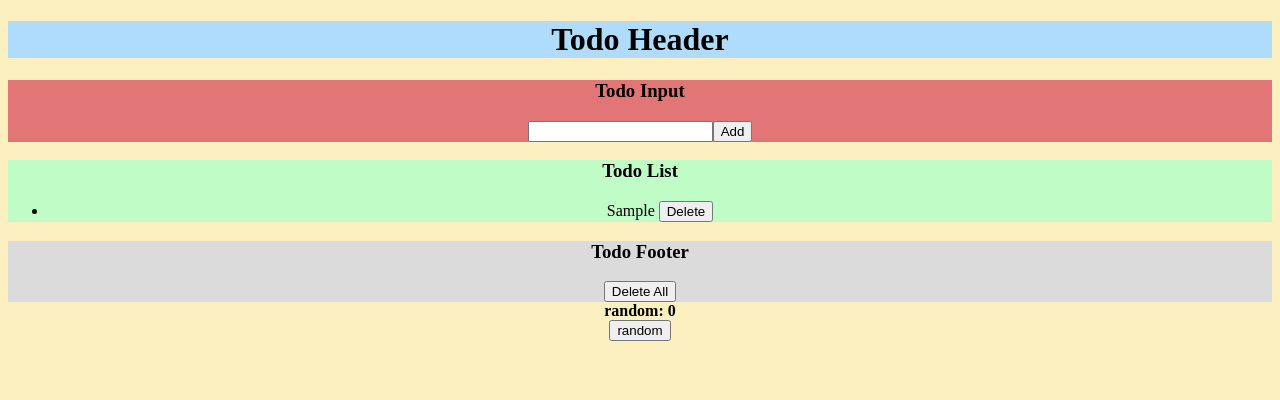
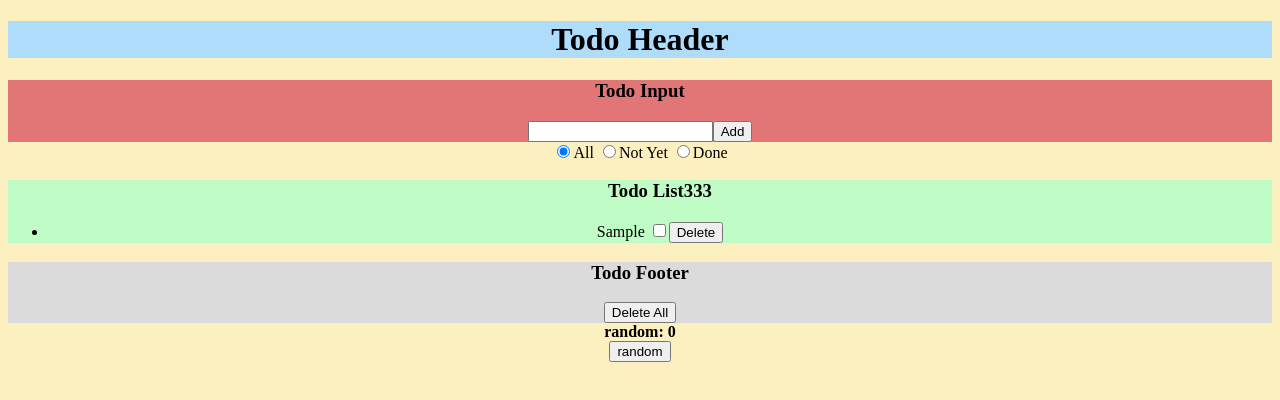
Before and after one commit to Green-Pea-Ai/WD_Video_Stack, a Vue app in the folder frontend/: page /todo in a window 1280 px wide. Both pictures are taken after typing "Sample" into the empty fields and a click on the button "Add". Shown: the top 400 px of the page. Built offline with nearby package versions, Linux system fonts and the light colour scheme; what vue-cookies would draw is missing.

Commit message:
200807 Fri 19:59, Vue 수업.
ToDo 앱 완료 미완료 구분 라디오 버튼 만들기.(추가 작업 필요)

```diff
--- /dev/null
+++ b/frontend/src/components/TodoFilter.vue
@@ -0,0 +1,32 @@
+<template>
+  <div class="todo">
+    <input type="radio"
+      v-bind:checked="filter === null"
+      v-on:change="SET_FILTER(null)">All
+
+    <input type="radio"
+      v-bind:checked="filter === 'A'"
+      v-on:change="SET_FILTER('A')">Not Yet
+
+    <input type="radio"
+      v-bind:checked="filter === 'B'"
+      v-on:change="SET_FILTER('B')">Done
+  </div>
+</template>
+
+<script>
+import { mapState, mapMutations } from 'vuex'
+import { SET_FILTER } from '../store/mutation-types'
+export default {
+  computed: {
+    ...mapState([
+      'filter'
+    ])
+  },
+  methods: {
+    ...mapMutations([
+      SET_FILTER
+    ])
+  }
+}
+</script>
--- a/frontend/src/components/TodoFooter.vue
+++ b/frontend/src/components/TodoFooter.vue
@@ -20,5 +20,4 @@ export default {
   div {
     background-color: #DBDBDB;
   }
-
 </style>
--- a/frontend/src/components/TodoHeader.vue
+++ b/frontend/src/components/TodoHeader.vue
@@ -5,14 +5,11 @@
 </template>
 
 <script>
-
 export default { }
-
 </script>
 
 <style scoped>
   div {
     background-color: #AFDCFA;
   }
-
 </style>
--- a/frontend/src/components/TodoInput.vue
+++ b/frontend/src/components/TodoInput.vue
@@ -1,14 +1,12 @@
 <template>
   <div>
     <h3>Todo Input</h3>
-    <input type="text" v-model="newTodoItem"
-        v-on:keypress.enter="addTodo">
+    <input type="text" v-model="newTodoItem" v-on:keypress.enter="addTodo">
     <button v-on:click="addTodo">Add</button>
   </div>
 </template>
 
 <script>
-
 export default {
   data () {
     return {
@@ -21,7 +19,7 @@ export default {
         var value = this.newTodoItem && this.newTodoItem.trim()
         // trim()은 공백제거
         // this.newTodoItem.trim()
-        console.log('addTodo: ' + value)
+        console.log('addTodo')
         this.$emit('addTodo', value)
         this.clearInput()
       }
--- /dev/null
+++ b/frontend/src/components/TodoItem.vue
@@ -0,0 +1,70 @@
+<template>
+  <div class="todo">
+    <li>
+      <span v-if="!isEditing" v-on:dblclick="handleDblClick">
+        {{ todoItem.content }}
+      </span>
+      <input v-else type="text" ref="content"
+        v-bind:value="todoItem.content"
+        v-on:blur="handleBlur"
+        v-on:keydown.enter="updateTodo"/>
+
+      <input type="checkbox"
+        v-bind:checked="todoItem.done"
+        v-on:change="toggleTodoStatus()">
+      <button v-on:click="removeTodo">Delete</button>
+    </li>
+  </div>
+</template>
+
+<script>
+export default {
+  name: 'TodoItem',
+  // props -> 컴포넌트 안에서 통신할 때 사용
+  // TodoList 바인드 -> TodoItem props로 받음(하위 -> 상위)
+  // 상위 -> 하위는 오목만들 때 배움?
+  // props가 v-bind에 연결된다.
+  props: {
+    todoItem: {
+      type: Object
+    },
+    editingId: {
+      type: Number
+    }
+  },
+  computed: {
+    isEditing () {
+      return this.todoItem.id === this.editingId
+    }
+  },
+  methods: {
+    removeTodo () {
+      const id = this.todoItem.id
+      this.$emit('removeTodo', id)
+    },
+    handleDblClick () {
+      const { id } = this.todoItem
+      this.$emit('setEditingId', id)
+      this.$nextTick(() => {
+        this.$refs.content.focus()
+      })
+    },
+    handleBlur () {
+      this.$emit('resetEditingId')
+    },
+    updateTodo (e) {
+      const id = this.todoItem.id
+      const content = e.target.value.trim()
+      if (content.length <= 0) {
+        return false
+      }
+      this.$emit('updateTodo', content, id)
+      this.$refs.content.blur()
+    },
+    toggleTodoStatus () {
+      const id = this.todoItem.id
+      this.$emit('toggleTodoStatus', id)
+    }
+  }
+}
+</script>
--- a/frontend/src/components/TodoList.vue
+++ b/frontend/src/components/TodoList.vue
@@ -1,42 +1,105 @@
 <template>
   <div>
-    <h3>Todo List</h3>
+    <!-- <h3 class="monospace">Todo List</h3> -->
     <ul>
-      <li v-for="(todoItem, idx) in todoItems"
-          v-bind:key="idx">
-          {{ todoItem }}
-          <button v-on:click="removeTodo(todoItem, idx)">
-            Delete
-          </button>
-      </li>
+      <h3>Todo List333</h3>
+      <todo-item v-for="todoItem in todoItems"
+          v-bind:key="todoItem.id"
+          v-bind:todoItem="todoItem"
+          v-bind:editingId="editingId"
+          v-on:removeTodo="onRemoveTodo"
+          v-on:updateTodo="onUpdateTodo"
+          v-on:setEditingId="SET_EDITING_ID"
+          v-on:resetEditingId="RESET_EDITING_ID"
+          v-on:toggleTodoStatus="onToggleTodoStatus"/>
     </ul>
   </div>
 </template>
 
 <script>
+import TodoItem from './TodoItem.vue'
+import { mapState, mapMutations, mapGetters } from 'vuex'
+import { RESET_EDITING_ID, SET_EDITING_ID } from '../store/mutation-types'
 
 export default {
-  data () {
-    return {
-      // todoItems: ['item1', 'item2', 'item3']
+  components: {
+    'todo-item': TodoItem
+  },
+  computed: {
+    todoItems () {
+      return this.filteredTodoItems
+    },
+    ...mapState([
+      'editingId'
+    ]),
+    ...mapGetters([
+      'filteredTodoItems'
+    ])
+  },
+  methods: {
+    ...mapMutations([
+      SET_EDITING_ID,
+      RESET_EDITING_ID
+    ]),
+    onRemoveTodo (id) {
+      this.$emit('removeTodo', id)
+    },
+    onUpdateTodo (content, id) {
+      this.$emit('updateTodo', content, id)
+    },
+    onToggleTodoStatus (id) {
+      this.$emit('toggleTodoStatus', id)
     }
-  },
-  props: ['todoItems'],
-  methods: {
-    removeTodo (todoItem, idx) {
+    /* removeTodo (todoItem, idx) {
       console.log('removeTodo')
       // splice() : 배열에서 값 추출
       // this.todoItems.splice(idx, 1)
       this.$emit('removeTodo', todoItem, idx)
-    }
+    },
+    handleDblClick (idx) {
+      const { id } = this.todoItems[idx]
+      this.$emit('setEditingId', id)
+
+      // this.todoItems[idx].isEditing = true
+
+      // refs 자바스크립트에 보면 DOM이란 것이 있다.
+      // DOM에 각종 HTML 태그들이 연결이 되는데
+      // Vue, React 것들은 자동으로 template을 맵핑시켜서 재활용성을 높여주는 녀석들임
+      // 특정 키워드를 통해서 Automatic HTML Tag를 생성해준다고도 말할 수 있다.
+      // 그러다보니 HTML내에 있는 값들을 참조할때 $refs 통해 접근할 수 있게 해준다.
+      // console.log('handleDblClick this.$refs:', this.$refs.content[0])
+      // console.log('handleDblClick this.$refs.content[0]:', this.$refs.content[0])
+
+      // UI 처리가 끝난 시점에 혹시 처리가 되지 않을 수도 있는 녀석들이 있다 판단하면
+      // nextTick()에서 처리를 해주면 미처 처리되지 않았을 수도 있는 것들을 완벽하게 처리할 수 있다.
+      this.$nextTick(() => {
+        console.log('handleDblClick this.$refs.content[0]:', this.$refs.content[0])
+        this.$refs.content[0].focus()
+      })
+    },
+    updateTodo (id, e) {
+      // console.log('updateTodo e:', e)
+
+      const content = e.target.value.trim()
+
+      if (content.length <= 0) {
+        return false
+      }
+      // emit을 쓰면 컴포넌트 전달이 된다.(TodoList.vue -> Todo.vue)
+      this.$emit('updateTodo', content, id)
+
+      this.$ref.content[0].blur()
+    }, */
   }
 }
-
 </script>
 
 <style scoped>
   div {
     background-color: #C0FCC5;
   }
-
+  .monospace {
+    font-family: "lucida Console", Courier, monospace;
+    text-decoration: underline;
+  }
 </style>
--- a/frontend/src/store/actions.js
+++ b/frontend/src/store/actions.js
@@ -4,15 +4,24 @@ import {
   ADD_TODO,
   REMOVE_TODO,
   CLEAR_ALL,
-  RESTORE
+  RESTORE,
+  EDIT_TODO,
+  TOGGLE_TODO_STATUS
 } from './mutation-types'
 
 import axios from 'axios'
 
 export default {
+  editTodo ({ commit }, payload) {
+    commit(EDIT_TODO, payload)
+  },
+  toggleTodoStatus ({ commit }, id) {
+    commit(TOGGLE_TODO_STATUS, id)
+  },
   save ({ state }) {
     const data = {
-      todoItems: state.todoItems
+      todoItems: state.todoItems,
+      nextTodoId: state.nextTodoId
     }
     localStorage.setItem('todo-app-data', JSON.stringify(data))
   },
--- a/frontend/src/store/getters.js
+++ b/frontend/src/store/getters.js
@@ -1,4 +1,21 @@
 export default {
+  filteredTodoItems (state) {
+    if (!state.filter) {
+      return state.todoItems
+    }
+
+    if (state.filter === 'A') {
+      return state.todoItems.filter(todoItem => {
+        return todoItem.done === false
+      })
+    }
+
+    if (state.filter === 'B') {
+      return state.todoItems.filter(todoItem => {
+        return todoItem.done === true
+      })
+    }
+  },
   count (state, getters) {
     // 연산이 없어서 크리티컬 섹션이 발생할 일이 없다.
     return Math.pow(state.count, getters.weight)
--- a/frontend/src/store/mutation-types.js
+++ b/frontend/src/store/mutation-types.js
@@ -5,3 +5,10 @@ export const failGenRandNum = 'failGenRandNum'
 export const successGenRandNum = 'successGenRandNum'
 
 export const RESTORE = 'RESTORE'
+export const EDIT_TODO = 'EDIT_TODO'
+
+export const SET_EDITING_ID = 'SET_EDITING_ID'
+export const RESET_EDITING_ID = 'RESET_EDITING_ID'
+
+export const TOGGLE_TODO_STATUS = 'TOGGLE_TODO_STATUS'
+export const SET_FILTER = 'SET_FILTER'
--- a/frontend/src/store/mutations.js
+++ b/frontend/src/store/mutations.js
@@ -1,15 +1,42 @@
 import {
-  successGenRandNum,
-  failGenRandNum,
   ADD_TODO,
   REMOVE_TODO,
   CLEAR_ALL,
-  RESTORE
+  successGenRandNum,
+  failGenRandNum,
+  RESTORE,
+  EDIT_TODO,
+  SET_EDITING_ID,
+  RESET_EDITING_ID,
+  TOGGLE_TODO_STATUS,
+  SET_FILTER
 } from './mutation-types'
 
 export default {
-  [RESTORE] (state, { todoItems }) {
-    state.todoItems = todoItems
+  [ADD_TODO] (state, payload) {
+    const { content } = payload
+    state.todoItems.push({ id: state.nextTodoId, content, done: false })
+    state.nextTodoId++
+  },
+  [REMOVE_TODO] (state, id) {
+    const targetIndex = state.todoItems.findIndex(v => v.id === id)
+    state.todoItems.splice(targetIndex, 1)
+    // state.todoItems.splice({ id: state.nextTodoId, content, done: false })
+    // splice(start, count, 대체내용들)
+    // 시작위치부터 count 개수만큼 추출해낼건데
+    // 세번째 인자인 대체내용들로 해당 위치를 채워넣을 수 있다.
+    // splice(1, 3, 'a', 'b', 'c')
+  },
+  [CLEAR_ALL] (state) {
+    console.log('CLEAR_ALL')
+    state.todoItems = []
+  },
+  [successGenRandNum] (state, payload) {
+    console.log('payload = ' + payload)
+    state.random = payload
+  },
+  [failGenRandNum] () {
+    alert('오류를(을) 시전했다.')
   },
   increment (state) {
     state.count++
@@ -17,19 +44,34 @@ export default {
   decrement (state) {
     state.count--
   },
-  [successGenRandNum] (state, payload) {
-    state.random = payload
+  [RESTORE] (state, { todoItems, nextTodoId }) {
+    state.todoItems = todoItems
+    state.nextTodoId = nextTodoId
   },
-  [failGenRandNum] () {
-    alert('망')
+  [EDIT_TODO] (state, payload) {
+    const { id, content } = payload
+    const targetIndex = state.todoItems.findIndex(v => v.id === id)
+    const targetTodoItem = state.todoItems[targetIndex]
+    state.todoItems.splice(targetIndex, 1, { ...targetTodoItem, content })
+    // JavaScript에서 ...은 배열등에서 값을 가져올 때
+    // 아직 처리하지 않은게 있다면 남은 모든 것을 가져온다.
   },
-  [ADD_TODO] (state, todoItems) {
-    state.todoItems.push(todoItems)
+  [SET_EDITING_ID] (state, id) {
+    state.editingId = id
   },
-  [REMOVE_TODO] (state, idx) {
-    state.todoItems.splice(idx, 1)
+  [RESET_EDITING_ID] (state) {
+    state.editingId = 0
   },
-  [CLEAR_ALL] (state) {
-    state.todoItems = []
+  [TOGGLE_TODO_STATUS] (state, id) {
+    const filtered = state.todoItems.filter(todoItem => {
+      return todoItem.id === id
+    })
+
+    filtered.forEach(todoItem => {
+      todoItem.done = !todoItem.done
+    })
+  },
+  [SET_FILTER] (state, filter) {
+    state.filter = filter
   }
 }
--- a/frontend/src/store/states.js
+++ b/frontend/src/store/states.js
@@ -2,5 +2,8 @@ export default {
   count: 0,
   weight: 2,
   random: 0,
-  todoItems: []
+  todoItems: [],
+  editingId: 0,
+  nextTodoId: 1,
+  filter: null
 }
--- a/frontend/src/views/Todo.vue
+++ b/frontend/src/views/Todo.vue
@@ -2,8 +2,10 @@
   <div class="todo">
     <todo-header></todo-header>
     <todo-input v-on:addTodo="onAddTodo"></todo-input>
-    <todo-list v-bind:todoItems="todoItems"
-              v-on:removeTodo="onRemoveTodo"></todo-list>
+    <todo-filter></todo-filter>
+    <todo-list v-on:removeTodo="onRemoveTodo">
+              v-on:updateTodo="onEditTodo"
+              v-on:toggleTodoStatus="onToggleTodoStatus"></todo-list>
     <todo-footer v-on:removeAll="onClearAll"></todo-footer>
     <b>random: {{ this.$store.getters.random }}</b><br>
     <input type="button" @click="randomNumber()" value="random"/><br>
@@ -15,8 +17,10 @@ import TodoHeader from '../components/TodoHeader.vue'
 import TodoInput from '../components/TodoInput.vue'
 import TodoList from '../components/TodoList.vue'
 import TodoFooter from '../components/TodoFooter.vue'
+import TodoFilter from '../components/TodoFilter.vue'
+import { mapActions } from 'vuex'
 // import store from '../store'
-import { mapState, mapActions } from 'vuex'
+// import { SET_EDITING_ID, RESET_EDITING_ID } from '../store/mutation-types'
 
 export default {
   name: 'Todo',
@@ -24,13 +28,9 @@ export default {
     'todo-header': TodoHeader,
     'todo-input': TodoInput,
     'todo-list': TodoList,
-    'todo-footer': TodoFooter
+    'todo-footer': TodoFooter,
+    'todo-filter': TodoFilter
   },
-  /* data () {
-    return {
-      todoItems: []
-    }
-  }, */
   methods: {
     ...mapActions([
       'clearAll',
@@ -38,22 +38,33 @@ export default {
       'removeTodo',
       'generateRandomNumber',
       'save',
-      'restore'
+      'restore',
+      'editTodo',
+      'toggleTodoStatus'
     ]),
     onClearAll () {
       this.clearAll()
       this.save()
     },
-    onAddTodo (todoItem) {
+    onAddTodo (content) {
+      const todoItem = { content }
       this.addTodo(todoItem)
       this.save()
     },
-    onRemoveTodo (todoItem, idx) {
-      this.removeTodo(idx)
+    onRemoveTodo (id) {
+      this.removeTodo(id)
       this.save()
     },
     randomNumber () {
       this.generateRandomNumber()
+    },
+    onEditTodo (content, id) {
+      this.editTodo({ id, content })
+      this.save()
+    },
+    onToggleTodoStatus (id) {
+      this.toggleTodoStatus(id)
+      this.save()
     },
     created () {
       this.restore()
@@ -74,13 +85,6 @@ export default {
   },
   // computed : 간단한 연산을 도와주는 녀석, 많은 데이터 처리에는 적합하지 않다.
   computed: {
-    ...mapState([
-      'todoItems'
-    ])
-
-    /* todoItems () {
-      return store.state.todoItems
-    } */
   }
 }
 </script>
```
